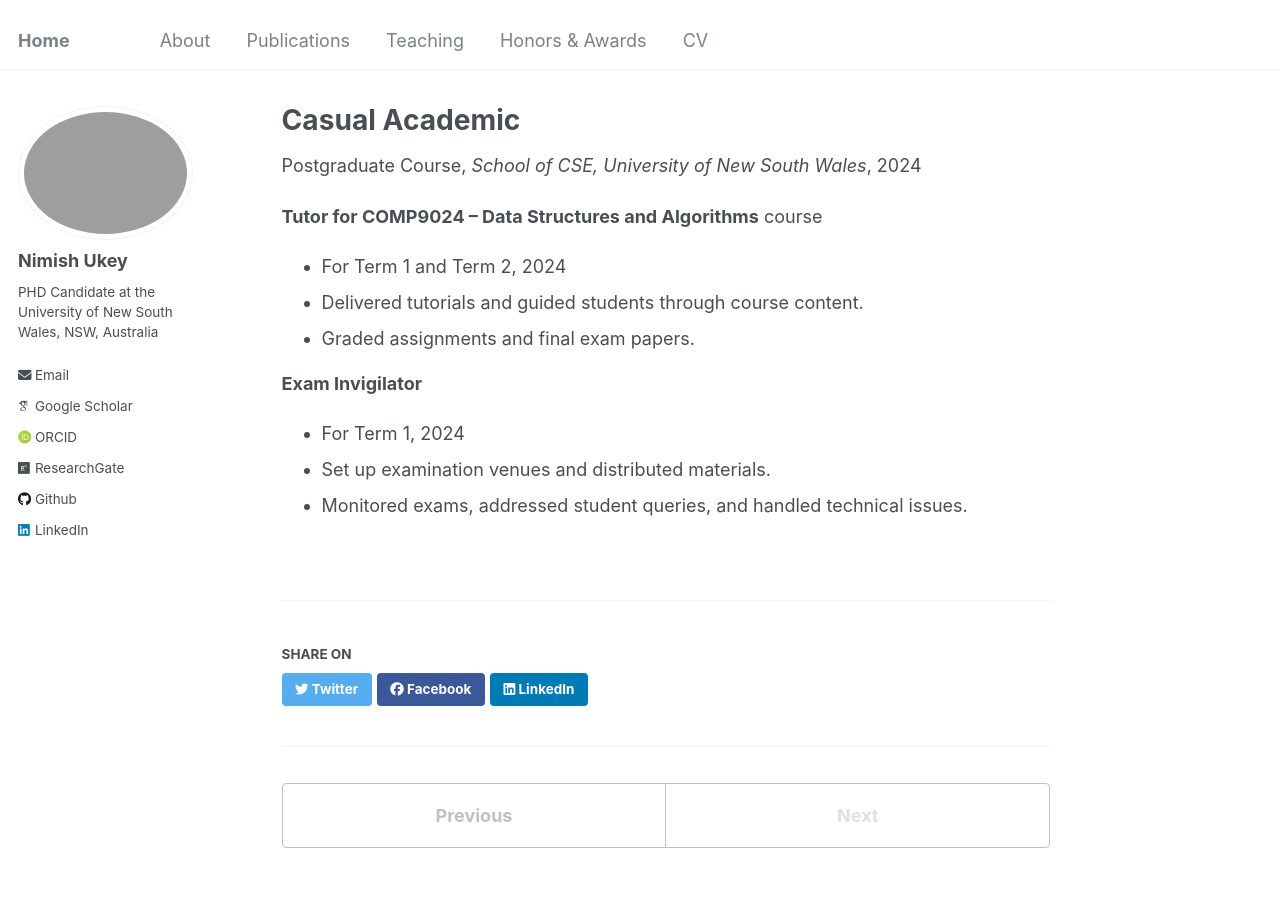
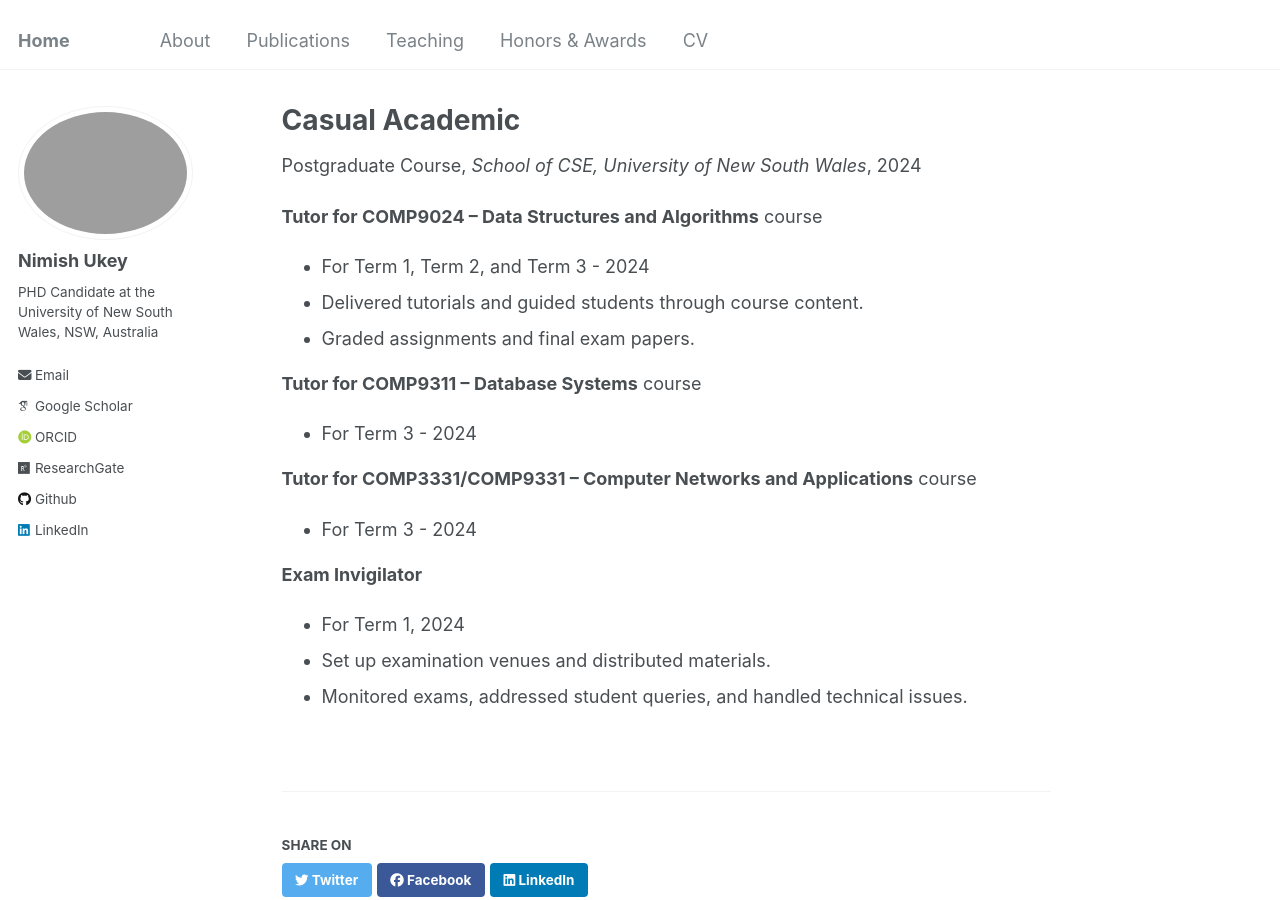
Before and after one commit to nimishukey/nimishukey.github.io, a Jekyll site: the page built from _teaching/2024-unsw.md, in a window 1280 px wide and 900 px high. Built offline with Jekyll 4.4.1, drawn with Linux system fonts in a browser that asks for light colours; some web fonts are replaced.

Commit message:
Update 2024-unsw.md

```diff
--- a/_teaching/2024-unsw.md
+++ b/_teaching/2024-unsw.md
@@ -9,9 +9,15 @@ location: "Sydney, Australia"
 ---
 
 **Tutor for COMP9024 – Data Structures and Algorithms** course
-- For Term 1 and Term 2, 2024
+- For Term 1, Term 2, and Term 3 - 2024
 - Delivered tutorials and guided students through course content.
 - Graded assignments and final exam papers.
+
+**Tutor for COMP9311 – Database Systems** course
+- For Term 3 - 2024
+
+**Tutor for COMP3331/COMP9331 – Computer Networks and Applications** course
+- For Term 3 - 2024
 
 **Exam Invigilator**
 - For Term 1, 2024
```
